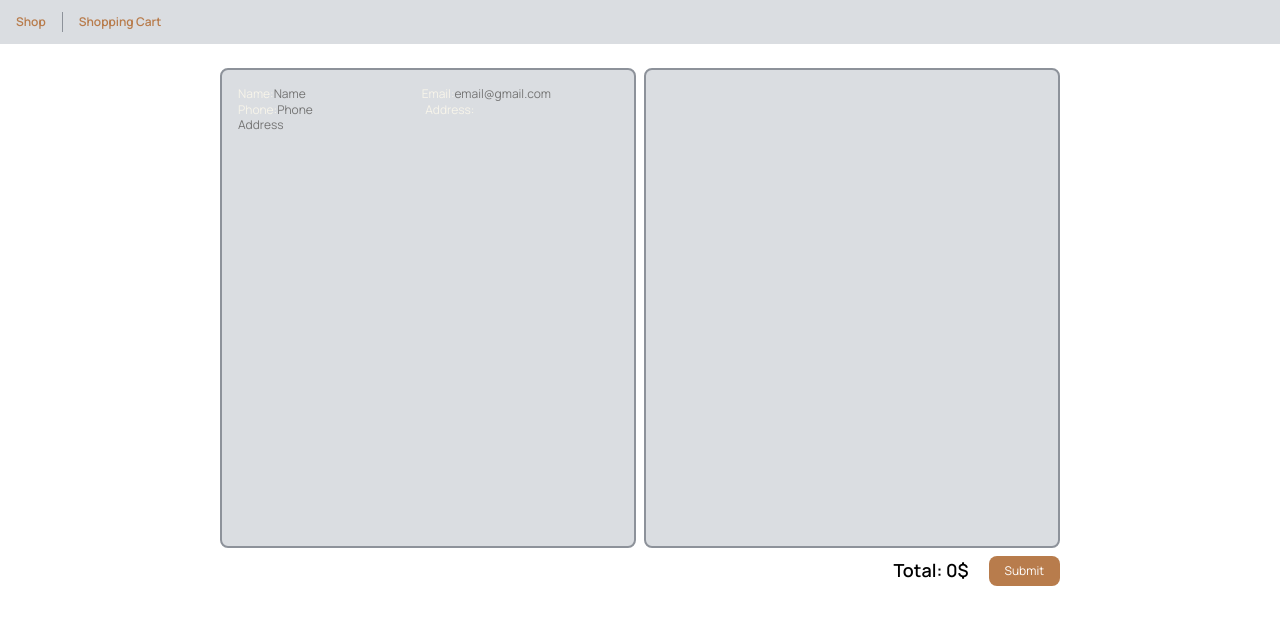
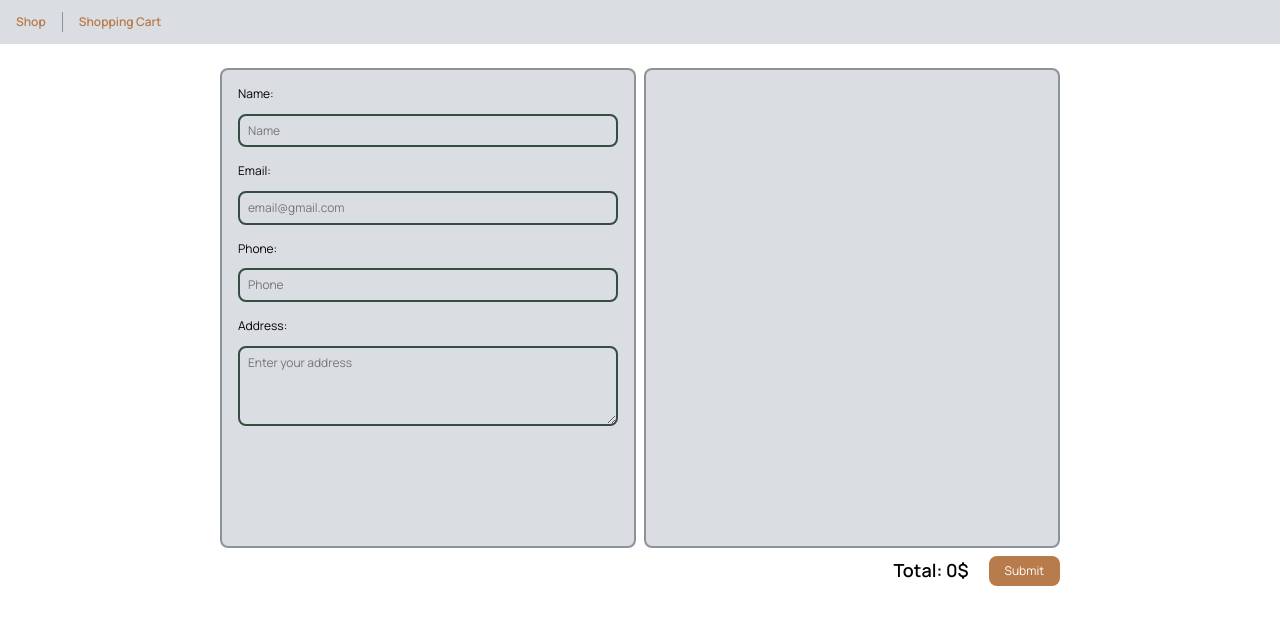
Before and after one commit to olenabokhan1121/flower-delivery-frontend, a React (Vite) app: page /cart in a window 1280 px wide. Shown: the top 624 px of the page. Built offline with nearby package versions, Linux system fonts and the light colour scheme.

Commit message:
style: add formiks styles

```diff
--- a/src/index.css
+++ b/src/index.css
@@ -70,7 +70,7 @@ li {
 button {
   background-color: var(--button);
   color: #fff;
-  transition: background-color 0.3s ease;
+  transition: background-color 250ms cubic-bezier(0.25, 0.8, 0.25, 1);
 }
 
 button:hover {
--- a/src/pages/ShoppingCartPage/ShoppingCartPage.jsx
+++ b/src/pages/ShoppingCartPage/ShoppingCartPage.jsx
@@ -88,6 +88,7 @@ export default function ShoppingCart() {
           <>
             <div className={clsx(css.user, css.form_input)}>
               <Form id="order-form">
+                <div className={css.fieldWrap}>
                   <label htmlFor={nameFieldId} className={css.label}>
                     Name:
                   </label>
@@ -103,6 +104,8 @@ export default function ShoppingCart() {
                     component="div"
                     className={css.error}
                   />
+                </div>
+                <div className={css.fieldWrap}>
                   <label htmlFor={emailFieldId} className={css.label}>
                     Email:
                   </label>
@@ -118,6 +121,8 @@ export default function ShoppingCart() {
                     component="div"
                     className={css.error}
                   />
+                </div>
+                <div className={css.fieldWrap}>
                   <label htmlFor={phoneFieldId} className={css.label}>
                     Phone:
                   </label>
@@ -133,21 +138,24 @@ export default function ShoppingCart() {
                     component="div"
                     className={css.error}
                   />
+                </div>
+                <div className={css.fieldWrap}>
                   <label htmlFor={addressFieldId} className={css.label}>
                     Address:
                   </label>
                   <Field
-                  type="text"
+                    as="textarea"
                     name="userAddress"
                     id={addressFieldId}
-                  className={css.input}
-                  placeholder="Address"
+                    className={css.textarea}
+                    placeholder="Enter your address"
                   />
                   <ErrorMessage
                     name="userAddress"
                     component="div"
                     className={css.error}
                   />
+                </div>
               </Form>
             </div>
             <div className={clsx(css.user, css.form_cart)}>
--- a/src/pages/ShoppingCartPage/ShoppingCartPage.module.css
+++ b/src/pages/ShoppingCartPage/ShoppingCartPage.module.css
@@ -19,6 +19,54 @@
 .form_input {
   padding: 16px;
 }
+.fieldWrap {
+  margin-bottom: 16px;
+}
+.label {
+  display: block;
+  color: #000;
+  font-weight: 400;
+  margin-bottom: 12px;
+  /*flex: 1;*/
+}
+
+.fieldWrap:has(.error) .label {
+  margin-bottom: 0;
+}
+.fieldWrap:has(.error) .input {
+  border: 1.5px solid #c80000;
+}
+.input {
+  border: 2px solid #344e41;
+  border-radius: 8px;
+  padding: 8px;
+  width: 100%;
+
+  transition: border 250ms cubic-bezier(0.25, 0.8, 0.25, 1);
+}
+.input:hover,
+.input:focus {
+  border: 1.5px solid #588157;
+}
+.textarea {
+  border: 2px solid #344e41;
+  border-radius: 8px;
+  padding: 8px;
+  width: 100%;
+  overflow-y: auto;
+  min-height: 80px;
+  max-height: 200px;
+  resize: vertical;
+}
+.textarea:hover,
+.textarea:focus {
+  border: 1.5px solid #588157;
+}
+.fieldWrap .error {
+  color: #ff4d4d;
+  font-size: 11px;
+}
+
 .form_cart {
   padding: 8px;
   height: 480px;
@@ -66,7 +114,6 @@
   object-fit: cover;
   margin-left: 0;
   flex-shrink: 0;
-  /*margin-right: 36px;*/
 }
 .count_input {
   border-radius: 8px;
@@ -78,7 +125,6 @@
 }
 .error {
   color: #000;
-  z-index: 9;
 }
 .removeBtn {
   padding: 4px;
@@ -102,287 +148,7 @@
   padding: 8px 16px;
   border-radius: 8px;
 }
-/*.title {
-  font-family: "Montserrat", sans-serif;
-  font-weight: 600;
-  font-size: 24px;
-
-  margin-bottom: 16px;
-}
-
-.img_recipe {
-  display: flex;
-  align-items: center;
-  justify-content: center;
-  border-radius: 16px;
-  width: 100%;
-  height: 383px;
-  background-color: #9f9f9f;
-  background-size: cover;
-  background-position: center;
-  cursor: pointer;
-  position: relative;
-  overflow: hidden;
-}
-
-.img_recipe:hover {
-  box-shadow: 0 0 20px 0 rgba(155, 108, 67, 0.3);
-}
-
-.cont_img {
-  margin-bottom: 24px;
-}
-
-.icon_photo {
-  width: 82px;
-  height: 82px;
-  fill: none;
-  stroke: #000;
-}
-
-.label {
-  display: block;
-  flex: 1;
-  font-weight: 400;
-  font-size: 18px;
-  color: #000;
-  margin-bottom: 27px;
-}
-
-.label:has(.error) {
-  margin-bottom: 0;
-}
-
-.selectCustom {
-  appearance: none;
-  -webkit-appearance: none;
-  -moz-appearance: none;
-  background-image: url("/svg/arrow-down.svg");
-  background-repeat: no-repeat;
-  background-position: right 16px center;
-  background-size: 16px;
-  padding-right: 48px;
-}
-
-.field {
-  display: block;
-  width: 100%;
-  border: 1px solid #344e41;
-  border-radius: 8px;
-  padding: 12px;
-  height: 53px;
-  margin-top: 8px;
-  font-weight: 400;
-  font-size: 18px;
-  color: #000;
-  transition: border 400ms cubic-bezier(0.25, 0.8, 0.25, 1);
-}
-
-.field:hover,
-.field:focus {
-  border: 1.5px solid #588157;
-}
-
-.field_textarea:hover,
-.field_textarea:focus {
-  border: 1.5px solid #588157;
-}
-
-.field.error {
-  border: 1.5px solid #c80000;
-}
-
-.field_textarea {
-  display: block;
-  width: 100%;
-  border: 1px solid #344e41;
-  border-radius: 8px;
-  padding: 12px;
-  margin-top: 8px;
-  font-weight: 400;
-  font-size: 18px;
-  color: #000;
-  height: 144px;
-  resize: none;
-  overflow-y: auto;
-  transition: border 400ms cubic-bezier(0.25, 0.8, 0.25, 1);
-}
-
-.cal_cat {
-  display: flex;
-  gap: 16px;
-}
-
-.btn_remove {
-  border: 1px solid #344e41;
-  border-radius: 8px;
-  padding: 12px 16px;
-  width: 100%;
-  font-weight: 600;
-  font-size: 16px;
-  text-align: center;
-  color: #000;
-  margin-bottom: 16px;
-  transition: background-color 400ms cubic-bezier(0.25, 0.8, 0.25, 1);
-}
-
-.btn_remove:hover,
-.btn_remove:focus {
-  background-color: #588157;
-}
-
-.btn_add {
-  border-radius: 8px;
-  padding: 12px 16px;
-  width: 100%;
-  background: #344e41;
-  border: none;
-  font-weight: 600;
-  font-size: 16px;
-  text-align: center;
-  color: #fff;
-  margin-bottom: 32px;
-  transition: background-color 400ms cubic-bezier(0.25, 0.8, 0.25, 1);
-}
-
-.btn_add:hover,
-.btn_add:focus {
-  background-color: #588157;
-}
-
-.cont_ing {
-  margin-bottom: 32px;
-}
-
-.cont_select_ing {
-  display: flex;
-}
-
-.ing {
-  font-family: "Montserrat", sans-serif;
-  font-weight: 600;
-  font-size: 16px;
-  color: #000;
-  flex: 1;
-  padding: 16px 0;
-}
-
-.ing_list {
-  position: relative;
-  display: flex;
-  border-bottom: 1px solid #344e41;
-  padding-right: 40px;
-}
-
-.ing_list:first-child {
-  border-top: 1px solid #344e41;
-}
-
-.ing_sel {
-  font-family: "Montserrat", sans-serif;
-  font-weight: 400;
-  font-size: 16px;
-  line-height: 1.55;
-  color: #000;
-  flex: 1;
-  padding: 16px 0;
-}
-
-.icon_btn {
-  position: absolute;
-  top: 50%;
-  right: 0;
-  transform: translateY(-50%);
-  background: none;
-  border: none;
-  padding: 0;
-  cursor: pointer;
-  width: 24px;
-  height: 24px;
-  z-index: 1;
-}
-
-.icon_delete {
-  display: block;
-  width: 16px;
-  height: 16px;
-  color: #000;
-  transition: color 400ms cubic-bezier(0.25, 0.8, 0.25, 1);
-}
-
-.icon_delete:hover,
-.icon_delete:focus {
-  color: #c80000;
-}
-
-.btn_submit {
-  border-radius: 8px;
-  padding: 12px 16px;
-  width: 100%;
-  background: #344e41;
-  border: none;
-  font-weight: 600;
-  font-size: 16px;
-  text-align: center;
-  color: #fff;
-  margin-top: 40px;
-  transition: background-color 400ms cubic-bezier(0.25, 0.8, 0.25, 1);
-}
-
-.btn_submit:hover,
-.btn_submit:focus {
-  background-color: #588157;
-}
-
-.error {
-  color: #ff4d4d;
-  font-size: 11px;
-}
-
-
-
-.selectPlaceholder option[value=""] {
-  color: grey;
-}
-.selectWrapper {
-  position: relative;
-  display: block;
-}
-
-.selectWrapper select {
-  appearance: none;
-  -webkit-appearance: none;
-  -moz-appearance: none;
-  padding-right: 48px;
-  background-color: #dad7cd;
-}
-
-.selectArrow {
-  position: absolute;
-  top: 50%;
-  right: 16px;
-  transform: translateY(-50%);
-  pointer-events: none;
-  width: 16px;
-  height: 8px;
-  fill: #000;
-}
-
-.select_up_down {
-  position: absolute;
-  top: 50%;
-  right: 16px;
-  transform: translateY(-50%);
-  pointer-events: none;
-  width: 16px;
-  height: 21px;
-  fill: #000;
-}
-
-input[type="number"]::-webkit-inner-spin-button,
-input[type="number"]::-webkit-outer-spin-button {
-  opacity: 0;
-}
+/*
 
 @media screen and (min-width: 768px) {
   .title {
```
Lines whose indentation alone changed are shown as unchanged.
